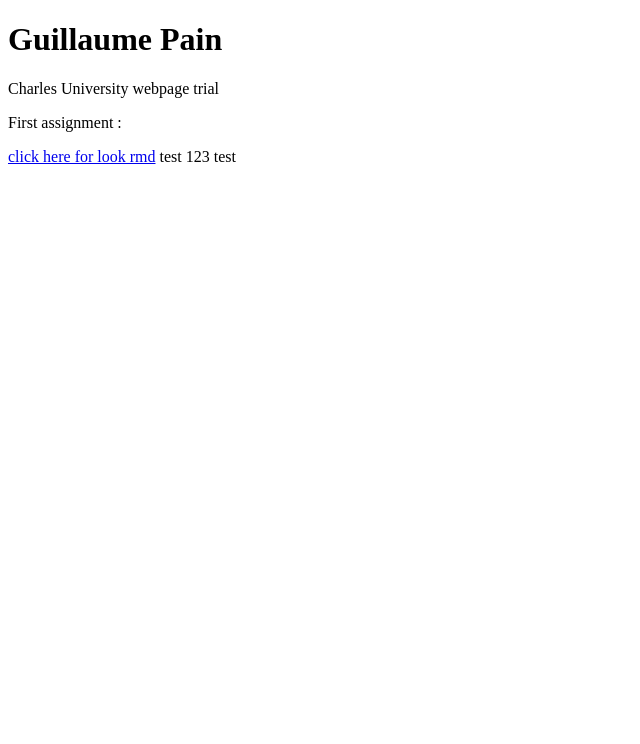
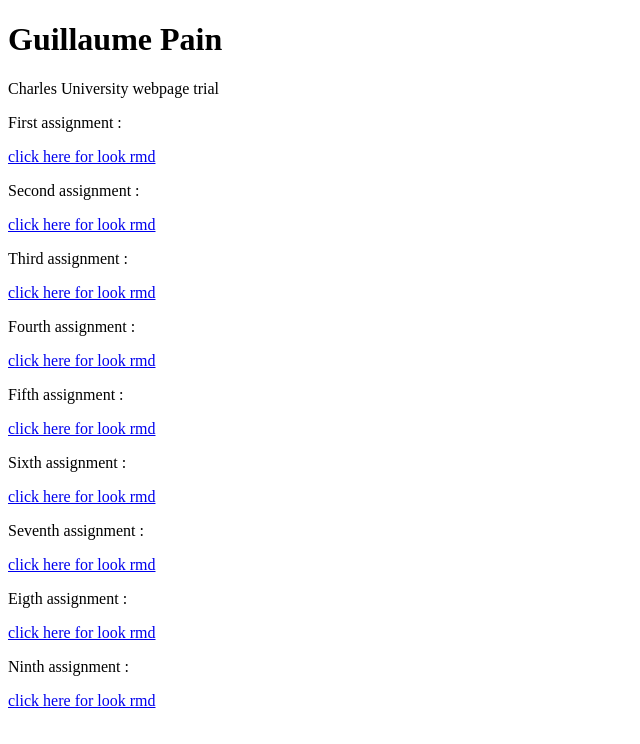
Before and after one commit to gpain1999/gpain1999.github.io, a plain HTML site: page index.html in a window 1280 px wide. Shown: the whole page, without its empty margins (0-640 px from the left). Drawn offline with Linux system fonts and the light colour scheme.

Commit message:
Update index.html

```diff
--- a/index.html
+++ b/index.html
@@ -5,5 +5,19 @@
 <p>Charles University webpage trial</p>
 <p>First assignment : </p>
 <a href="practical1.html" title="click here ">click here for look rmd</a>
-
-test 123 test
+<p>Second assignment : </p>
+<a href="practical2.html" title="click here">click here for look rmd</a>
+<p>Third assignment : </p>
+<a href="practical3.html" title="click here">click here for look rmd</a>
+<p>Fourth assignment : </p>
+<a href="practical4.html" title="click here">click here for look rmd</a>
+<p>Fifth  assignment : </p>
+<a href="practical5.html" title="click here">click here for look rmd</a>
+<p>Sixth  assignment : </p>
+<a href="practical6.html" title="click here">click here for look rmd</a>
+<p>Seventh  assignment : </p>
+<a href="practical7.html" title="click here">click here for look rmd</a>
+<p>Eigth  assignment : </p>
+<a href="practical8.html" title="click here">click here for look rmd</a>
+<p>Ninth  assignment : </p>
+<a href="practical9.html" title="click here">click here for look rmd</a>
```
